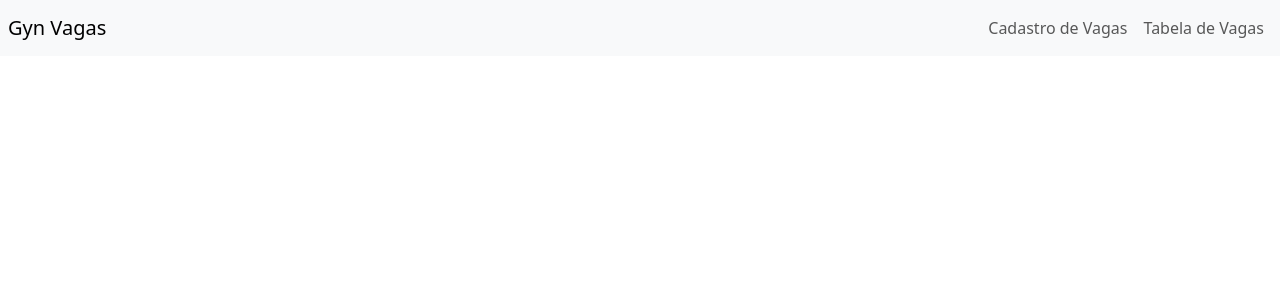
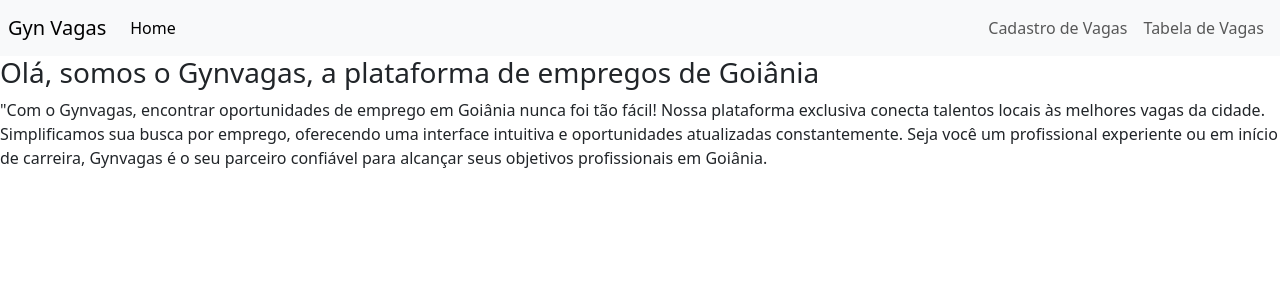
Before and after one commit to daniel-gondim/gyn-vagas-angular, an Angular app: page /home in a window 1280 px wide. Before the commit this address led to /. Shown: the top 300 px of the page. Built offline with nearby package versions, Linux system fonts and the light colour scheme.

Commit message:
Feature: Criação da pagina home e adição da rota dela ao navbar

```diff
--- a/src/app/app.routes.ts
+++ b/src/app/app.routes.ts
@@ -1,6 +1,7 @@
 import { Routes } from '@angular/router';
 import { CadastroVagasComponent } from './cadastro-vagas/cadastro-vagas.component';
 import { TabelaVagasComponent } from './tabela-vagas/tabela-vagas.component';
+import { PaginaHomeComponent } from './pagina-home/pagina-home.component';
 
 export const routes: Routes = [
 
@@ -10,6 +11,10 @@ export const routes: Routes = [
 
   {path: 'tabela-de-vagas',
   component: TabelaVagasComponent,
-  title: 'Tabela de Vagas'}
+  title: 'Tabela de Vagas'},
+
+  {path: 'home',
+  component: PaginaHomeComponent,
+  title: 'Home'}
 
 ];
--- a/src/app/navbar/navbar.component.html
+++ b/src/app/navbar/navbar.component.html
@@ -3,6 +3,14 @@
   <button class="navbar-toggler" type="button" data-toggle="collapse" data-target="#navbarSupportedContent" aria-controls="navbarSupportedContent" aria-expanded="false" aria-label="Toggle navigation">
     <span class="navbar-toggler-icon"></span>
   </button>
+
+  <div class="collapse navbar-collapse" id="navbarSupportedContent">
+    <ul class="navbar-nav ml-auto">
+      <li class="nav-item ">
+        <a class="nav-link" routerLink="/home" routerLinkActive="active" ariaCurrentWhenActive="page">Home</a>
+      </li>
+    </ul>
+  </div>
 
   <!-- O justify content é que joga os itens para a direita -->
   <div class="collapse navbar-collapse justify-content-end" id="navbarSupportedContent">
--- /dev/null
+++ b/src/app/pagina-home/pagina-home.component.css
@@ -0,0 +1,3 @@
+html{
+  background-color: greenyellow;
+}
--- /dev/null
+++ b/src/app/pagina-home/pagina-home.component.html
@@ -0,0 +1,2 @@
+<h3>Olá, somos o Gynvagas, a plataforma de empregos de Goiânia</h3>
+<p>"Com o Gynvagas, encontrar oportunidades de emprego em Goiânia nunca foi tão fácil! Nossa plataforma exclusiva conecta talentos locais às melhores vagas da cidade. Simplificamos sua busca por emprego, oferecendo uma interface intuitiva e oportunidades atualizadas constantemente. Seja você um profissional experiente ou em início de carreira, Gynvagas é o seu parceiro confiável para alcançar seus objetivos profissionais em Goiânia.</p>
```
Also changed, not shown: src/app/pagina-home/pagina-home.component.ts (added, +12 -0 lines), 1 other file (tests, documents, lock files or other folders).
